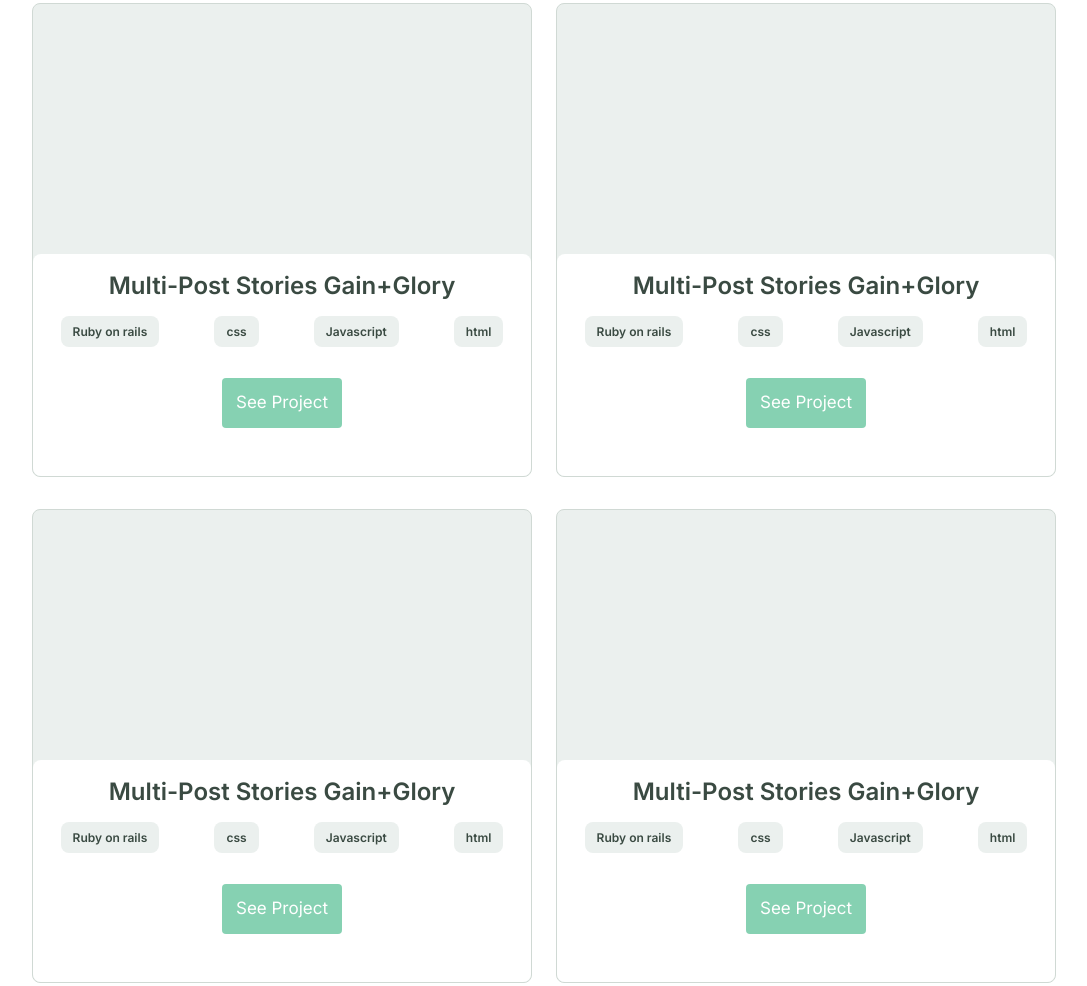
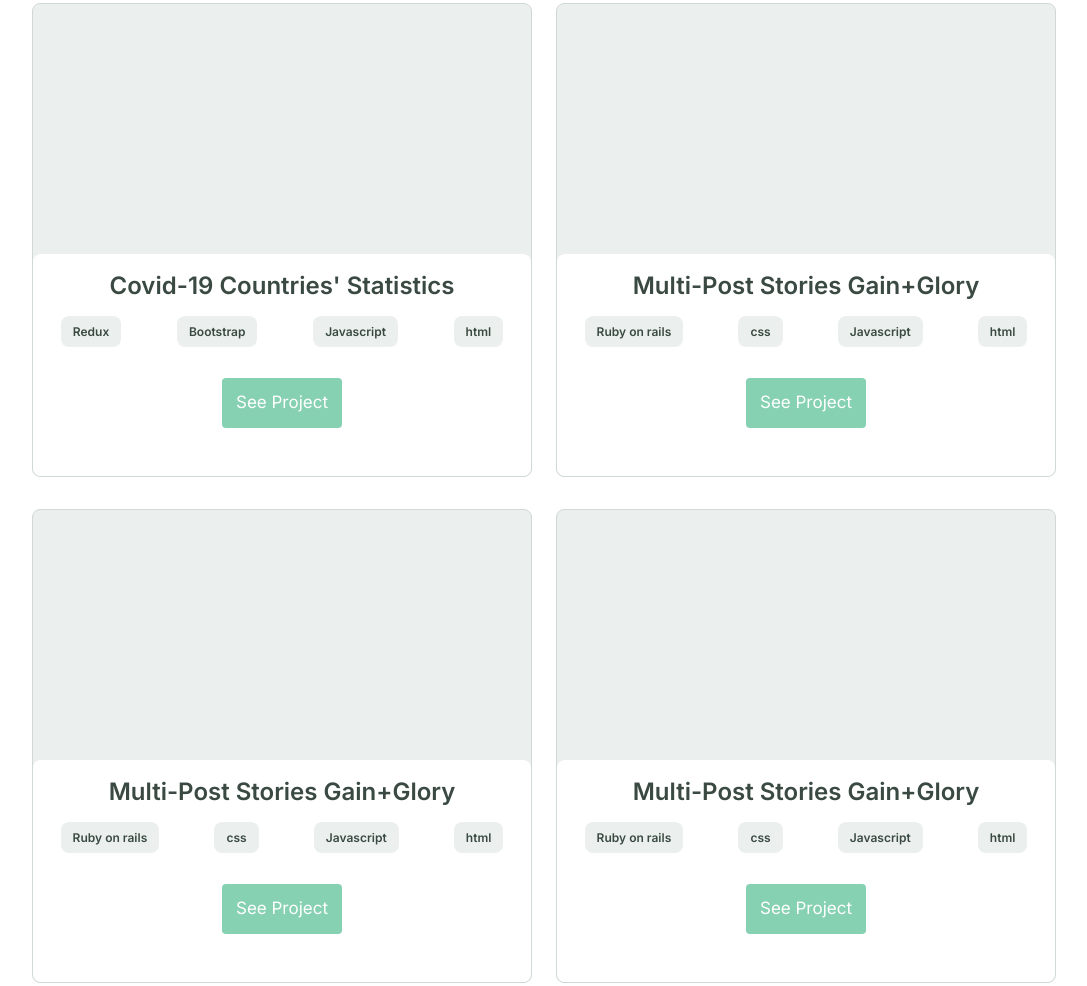
Before and after one commit to Donmark2k/My_portfolio, a website: page index.html in a window 1280 px wide. Shown: the part 806-1792 px from the top of the page, without its empty margins (96-1183 px from the left). Drawn offline with nearby package versions, Linux system fonts and the light colour scheme.

Commit message:
Add covid app image and description

```diff
--- a/index.html
+++ b/index.html
@@ -109,8 +109,9 @@
         need coded, don’t hesitate to contact me.
       </p>
       <div class="resume-button">
-        <button src="https://docs.google.com/document/d/1EP3jnKB50YIcOa1SBYaqAimEibrkKBcfrZFJsBMuALA/edit?usp=sharing" class="resumebutton buttons get-my card-button" type="submit" aria-label="view my resume">
-          Get My Resume
+        <button src="" class="resumebutton buttons get-my card-button" type="submit" aria-label="view my resume">
+            <a href="https://drive.google.com/file/d/1pcX9Yv9GdPCquj4H3YKd4-0I-edSWv3q/view?usp=sharing"> Get My Resume</a>
+
         </button>
       </div>
     </article>
--- a/menu.js
+++ b/menu.js
@@ -17,19 +17,19 @@ document.querySelectorAll('.nav-link').forEach((n) => n
 // pop-up menu
 const projects = [{
   id: '1',
-  name: ' Keeping track of hundreds of components',
-  cardImage: 'img/pop-up.png',
-  desktopImage: 'img/desktop-modal.png',
+  name: ' Covid-19 Countries\' Statistics ' ,
+  cardImage: 'img/covidD.png',
+  desktopImage: 'img/covidD.png',
   closeIcon: 'img/close-icon.png',
-  description: 'Multi-Post Stories Gain+Glory',
-  technologies: ['Ruby on rails', 'css', 'Javascript', 'html'],
-  modalInfo: 'Lorem Ipsum is simply dummy text of the printing and typesetting industry. Lorem Ipsum has been the industry\'s standard dummy text ever since the 1500s, when an unknown printer took a galley of type and scrambled it 1960s with the releaLorem Ipsum is simply dummy text of the printing and typesetting industry. Lorem Ipsum has been the industry\'s standard dummy text ever since the 1500s, when an unknown printer took a galley of type and scrambled it 1960s with the relea',
+  description: 'Covid-19 Countries\' Statistics ',
+  technologies: ['Redux', 'Bootstrap', 'Javascript', 'html'],
+  modalInfo: 'A COVID-19 statistics app is a mobile application designed to provide up-to-date information on the number of confirmed cases, deaths, and recoveries from the COVID-19 pandemic.  The app can help users track the current situation of the pandemic in their country or region, and also provide information on the trends and patterns of the virus globally.',
   liveText: 'See Live',
   seeIcon: '',
   sourceText: 'See Source',
   sourceIcon: '',
-  liveLink: 'https://donmark2k.github.io/My_portfolio/',
-  sourceLink: 'https://github.com/Donmark2k/My_portfolio',
+  liveLink: 'https://covidst.netlify.app/',
+  sourceLink: 'https://github.com/Donmark2k/covid-stat',
 },
 {
   id: '2',
```
Also changed, not shown: img/covidD.png (added), img/covidM.png (added).
